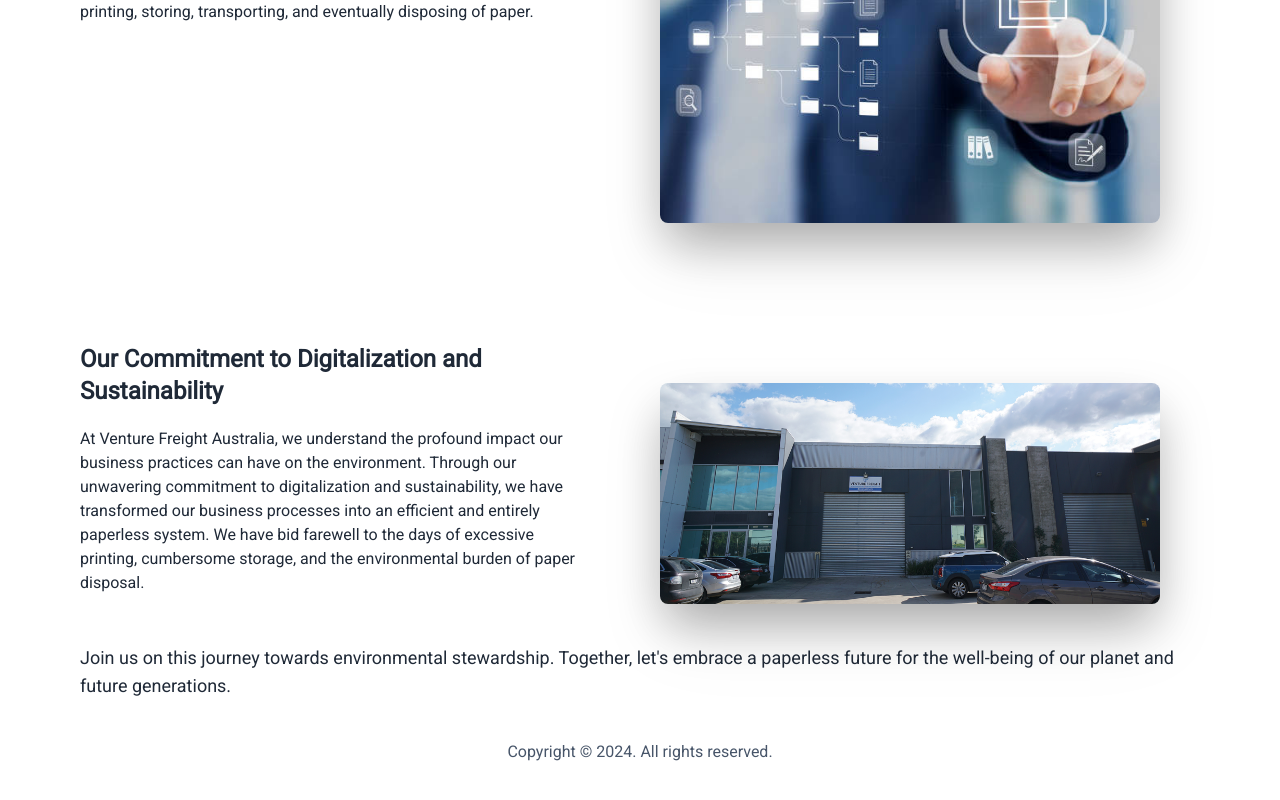
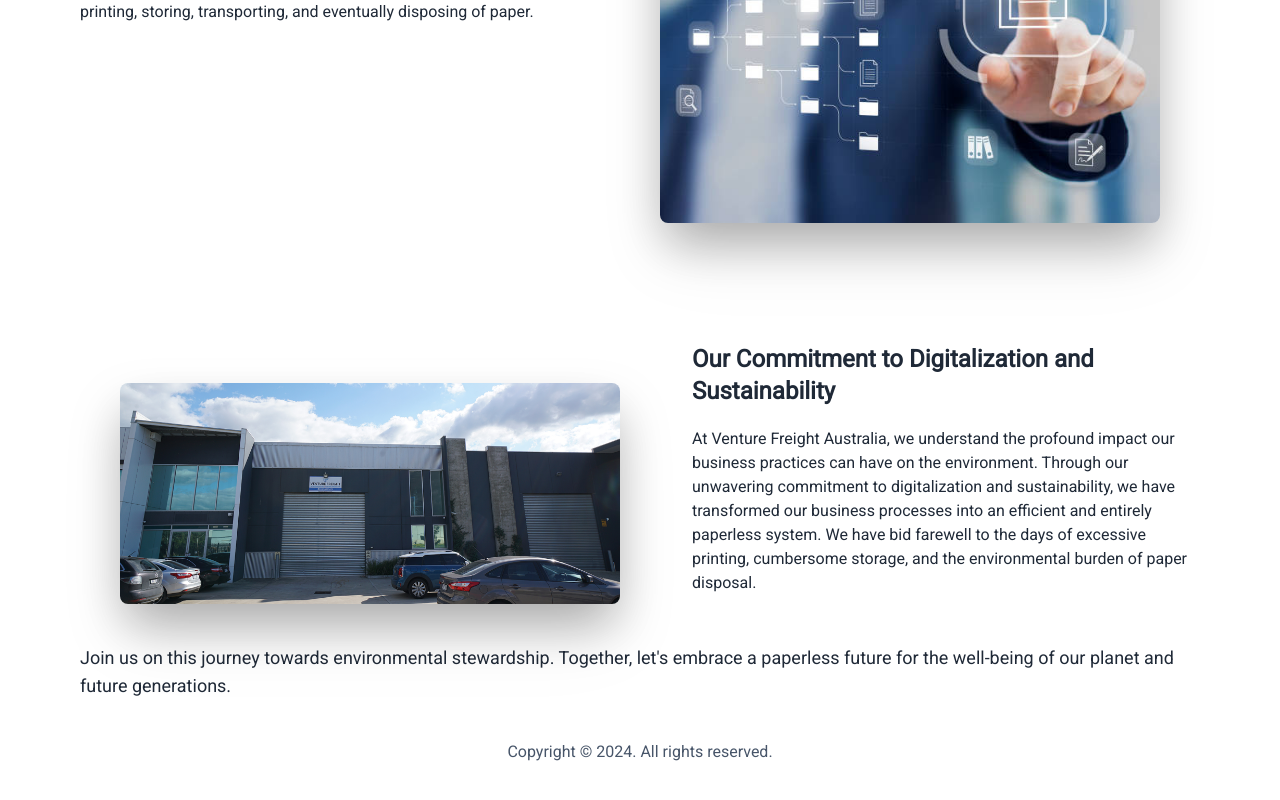
Before and after one commit to jomerventolero/venturefreightau, a Next.js app: page /carbon-footprint in a window 1280 px wide. Shown: the part 1388-2188 px from the top of the page. Built offline with nearby package versions, Linux system fonts and the light colour scheme; what tw-elements would draw is missing.

Commit message:
Updates Carousel Image

```diff
--- a/src/app/carbon-footprint/page.js
+++ b/src/app/carbon-footprint/page.js
@@ -62,11 +62,12 @@ const CarbonFootprint = () => {
           viewport={{ once:true }}
           className="flex flex-col sm:flex-row pt-5 sm:gap-8 sm:pt-20 justify-center"
         >
+          <Image src="/assets/about-us.jpg" alt="Digitalization" width={500} height={300} className="sm:m-10 m-2 rounded-lg drop-shadow-2xl shadow-2xl hidden sm:block"/>
           <div>
             <h1 className="text-2xl font-bold">Our Commitment to Digitalization and Sustainability</h1>
             <p className="pt-5 sm:text-start text-justify">At Venture Freight Australia, we understand the profound impact our business practices can have on the environment. Through our unwavering commitment to digitalization and sustainability, we have transformed our business processes into an efficient and entirely paperless system. We have bid farewell to the days of excessive printing, cumbersome storage, and the environmental burden of paper disposal.</p>
           </div>
-          <Image src="/assets/about-us.jpg" alt="Digitalization" width={500} height={300} className="sm:m-10 m-2 rounded-lg drop-shadow-2xl shadow-2xl"/>
+          <Image src="/assets/about-us.jpg" alt="Digitalization" width={500} height={300} className="block sm:hidden sm:m-10 m-2 rounded-lg drop-shadow-2xl shadow-2xl"/>
         </motion.div>
 
         {/* Add more motion-animated content here */}
--- a/src/components/ImageSlider/index.js
+++ b/src/components/ImageSlider/index.js
@@ -30,7 +30,7 @@ const ImageSlider = () => {
   useEffect(() => {
     const interval = setInterval(() => {
       nextSlide();
-    }, 50000);
+    }, 5000);
     console.log(slides[(currentIndex - 1 + slides.length) % slides.length])
     return () => clearInterval(interval);
   })
```
